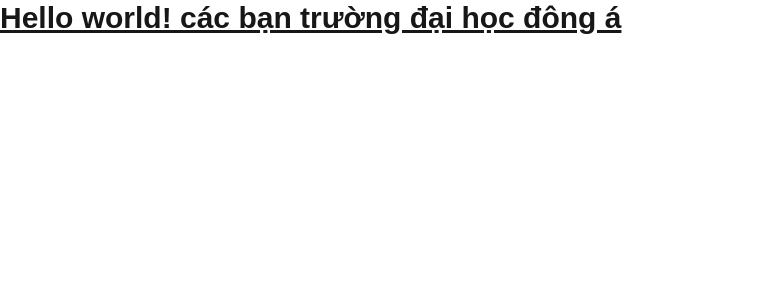
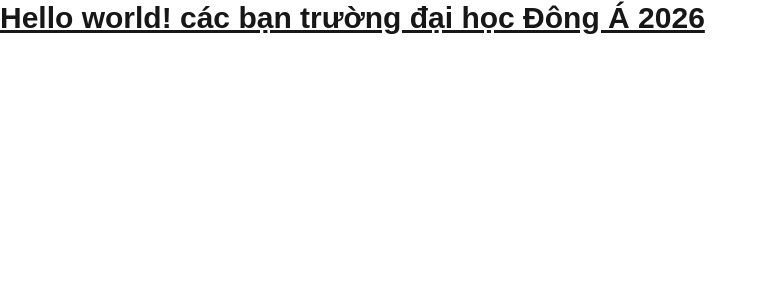
Before and after one commit to HieuNguyenddev/devops-minhhieu-ST23A, a Next.js app: page / in a window 1280 px wide. Shown: the top 300 px of the page, without its empty margins (0-768 px from the left). Built offline with nearby package versions, Linux system fonts and the light colour scheme.

Commit message:
edit text version 2.1

```diff
--- a/app/page.tsx
+++ b/app/page.tsx
@@ -2,7 +2,7 @@
   return (
     <h1 className="text-3xl font-bold underline">
       Hello world!
-      các bạn trường đại học đông á
+      các bạn trường đại học Đông Á 2026
     </h1>
   )
 }
```
Also changed, not shown: 2 other files (tests, documents, lock files or other folders).
